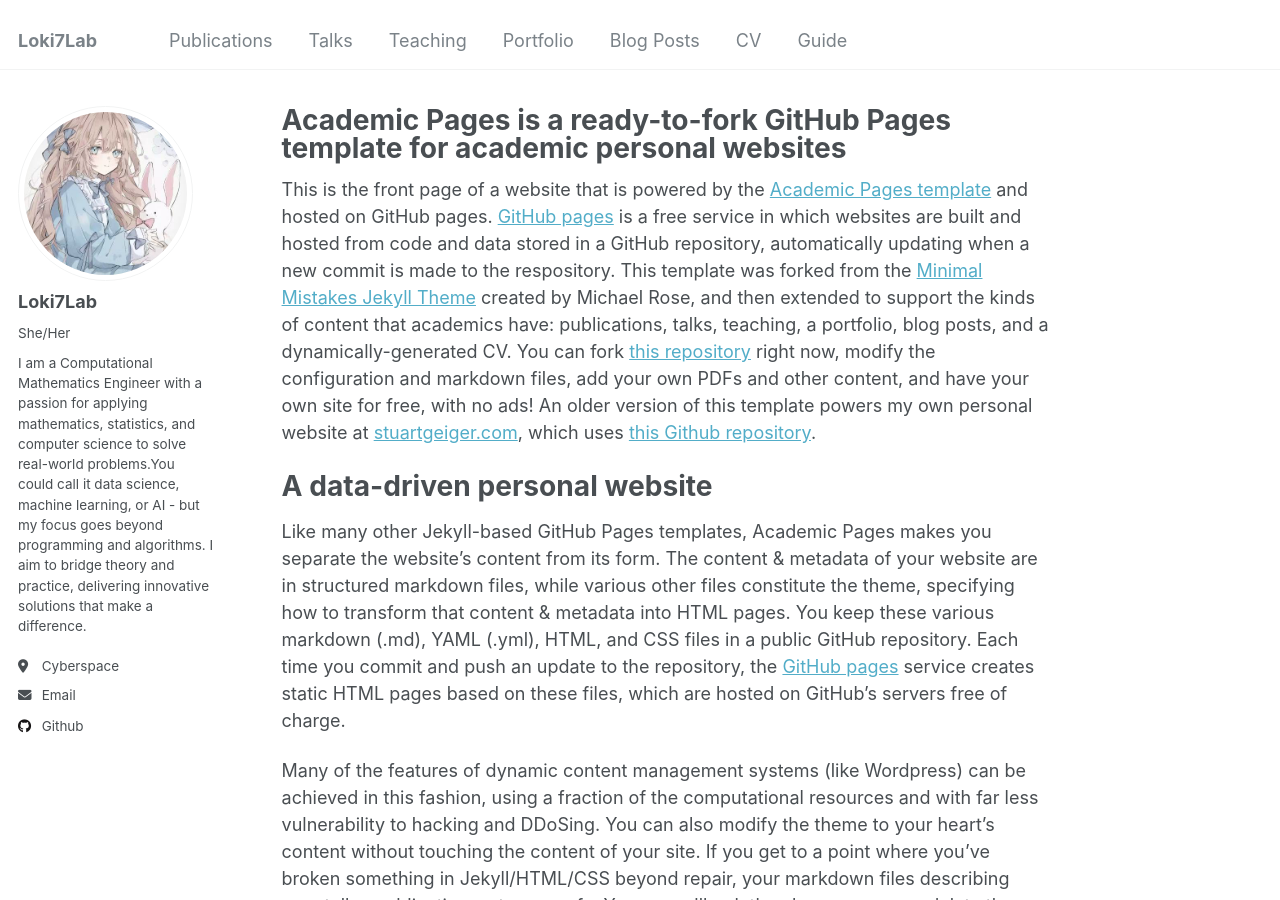
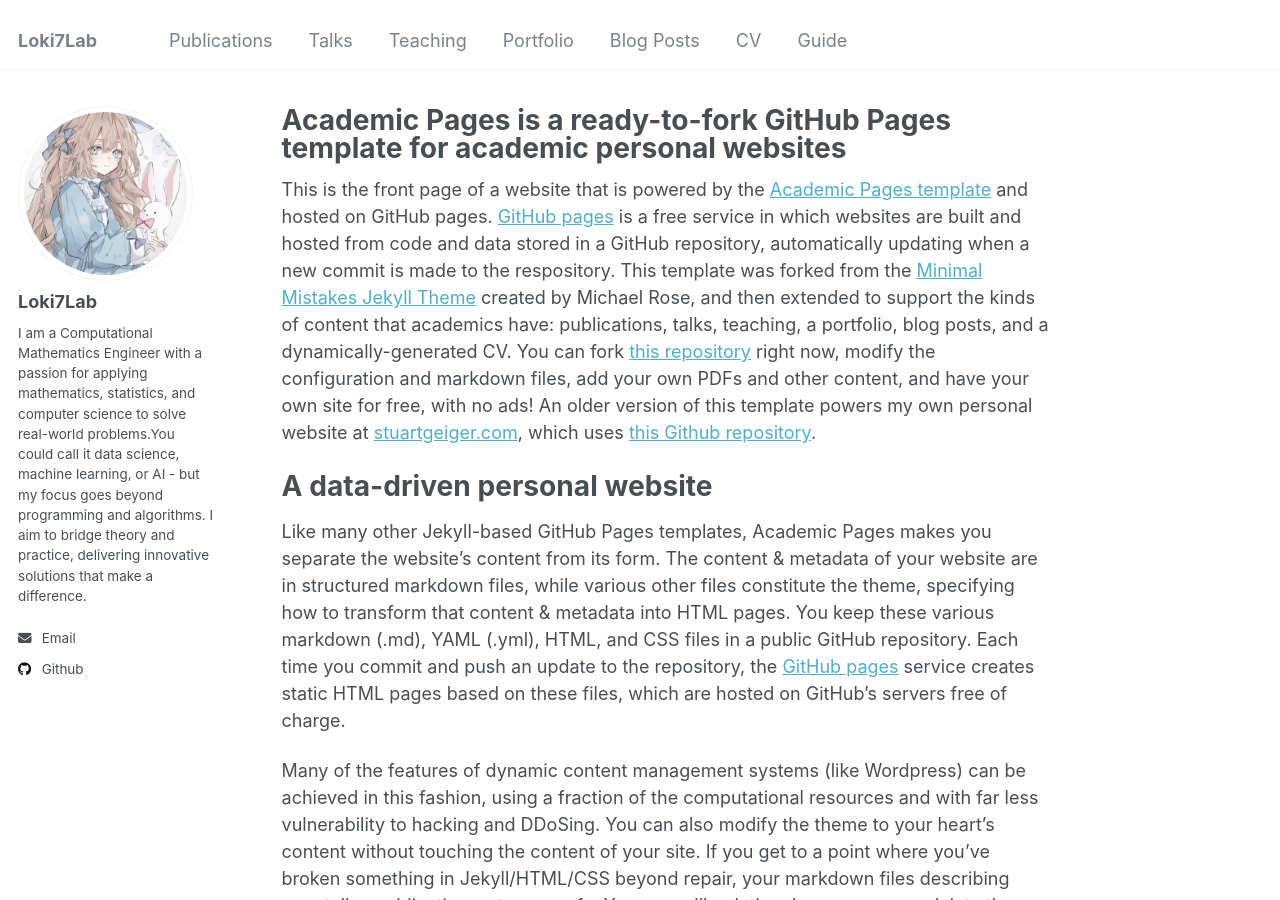
Before and after one commit to loki7lab/loki7lab.github.io, a Jekyll site: the page built from _pages/about.md, in a window 1280 px wide and 900 px high. Built offline with Jekyll 4.4.1, drawn with Linux system fonts in a browser that asks for light colours.

Commit message:
Update _config.yml

```diff
--- a/_config.yml
+++ b/_config.yml
@@ -23,10 +23,10 @@ author:
   # Biographic information
   avatar           : "profile.jpg"
   name             : "Loki7Lab"
-  pronouns         : "She/Her"
+#  pronouns         : "She/Her"
   bio              : "I am a Computational Mathematics Engineer with a passion for applying mathematics, statistics, and computer science to solve real-world problems.You could call it data science, machine learning, or AI - but my focus goes beyond programming and algorithms. I aim to bridge theory and practice, delivering innovative solutions that make a difference."
-  location         : "Cyberspace"
-  #employer         : "Red Brick University"
+#  location         : "Cyberspace"
+#  employer         : "Red Brick University"
   uri              : # URL
   email            : "Loki7Lab@icloud.com"
 
@@ -45,7 +45,7 @@ author:
 #  bitbucket        : # Username - Update with your username on the site
 #  codepen          : # Username
 #  dribbble         : # Username
-  github           : "academicpages"
+  github           : "loki7lab"
   kaggle           : # Username
 #  stackoverflow    : # User number or user number and name (i.e., use "1" or "1/jeff-atwood")
 
```
